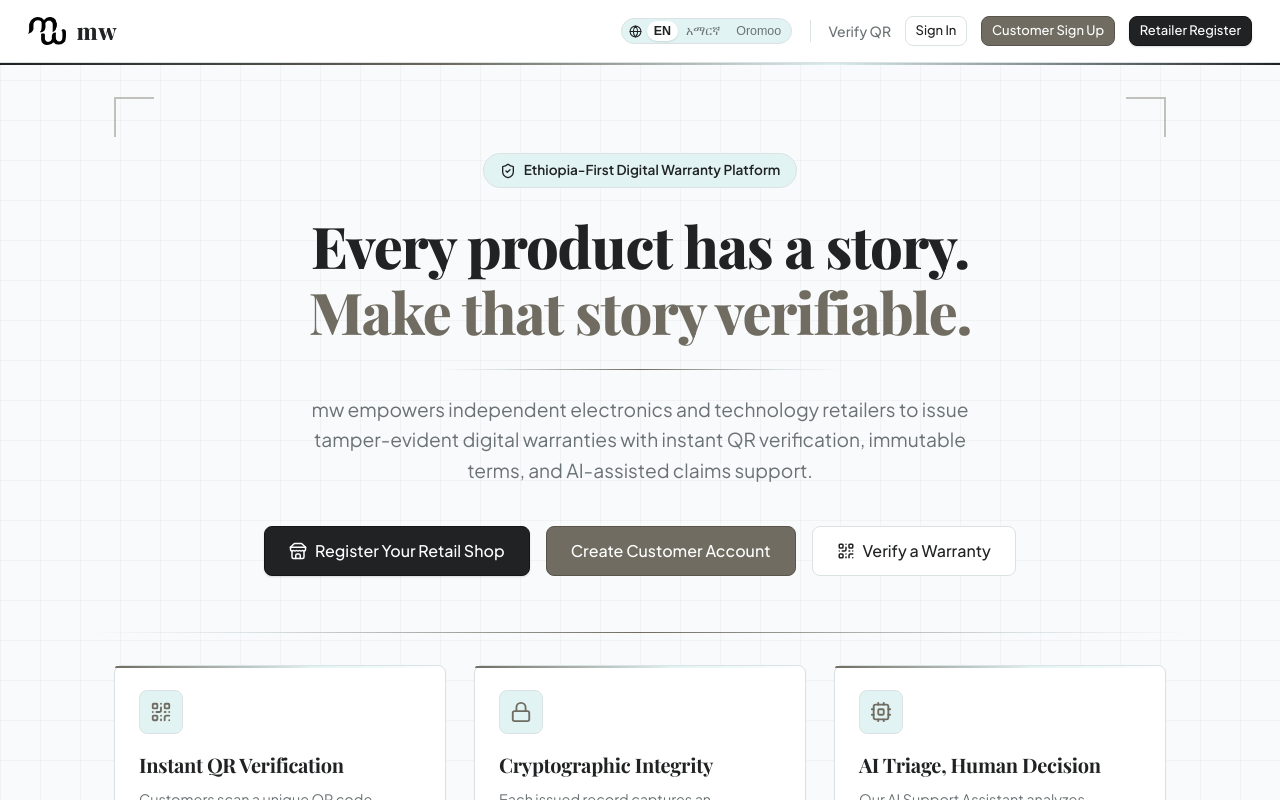
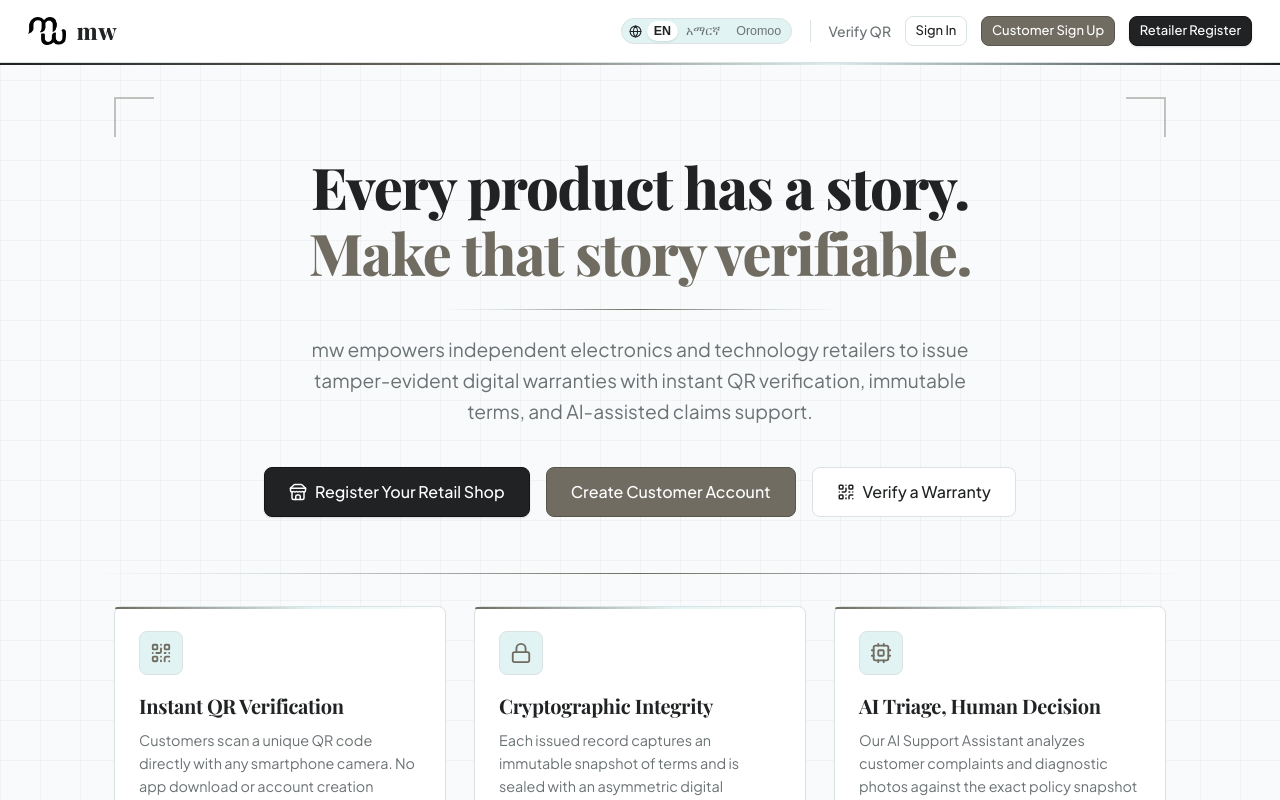
Before and after one commit to Koket-al/mywarranty, a Next.js app in the folder apps/web/: page / in a window 1280 px wide. Shown: the top 800 px of the page. Built offline with nearby package versions, Linux system fonts and the light colour scheme; no server answers; a web font is replaced by a local one.

Commit message:
fix(ui): remove 'Ethiopia-First Digital Warranty Platform' hero pill badge

```diff
--- a/apps/web/app/page.js
+++ b/apps/web/app/page.js
@@ -3,7 +3,7 @@
 import React from 'react';
 import Link from 'next/link';
 import Navbar from '../components/Navbar';
-import { ShieldCheck, QrCode, Cpu, CheckCircle2, Lock, Store } from 'lucide-react';
+import { QrCode, Cpu, CheckCircle2, Lock, Store } from 'lucide-react';
 
 export default function HomePage() {
   return (
@@ -39,22 +39,6 @@ export default function HomePage() {
           borderRight: '2px solid var(--accent)',
           opacity: 0.4
         }} />
-
-        <div style={{
-          display: 'inline-flex',
-          alignItems: 'center',
-          gap: '0.5rem',
-          padding: '0.4rem 1rem',
-          backgroundColor: 'var(--accent-light)',
-          color: 'var(--primary)',
-          borderRadius: '50px',
-          fontSize: '0.85rem',
-          fontWeight: 600,
-          marginBottom: '1.5rem',
-          border: '1px solid var(--border)'
-        }}>
-          <ShieldCheck size={16} color="var(--primary)" /> Ethiopia-First Digital Warranty Platform
-        </div>
 
         <h1 style={{
           fontSize: '3.6rem',
```
